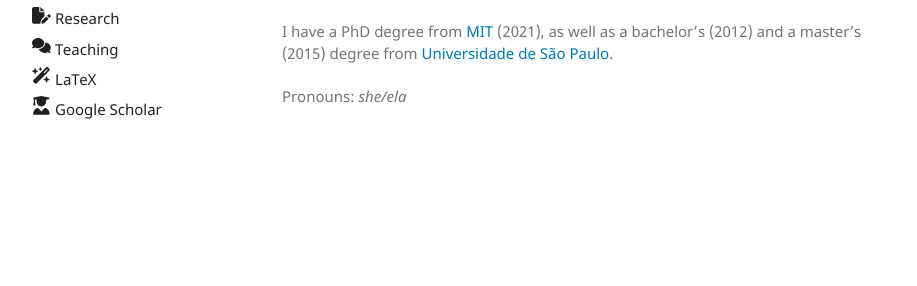
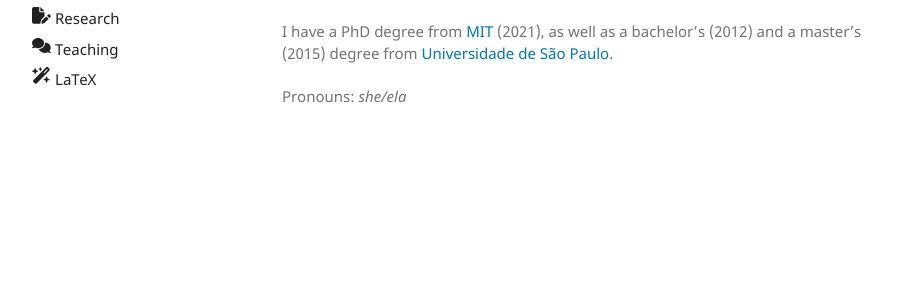
Before and after one commit to sznfng/sznfng.github.io, a Jekyll site: the page built from index.md, in a window 1280 px wide. Shown: the part 281-567 px from the top of the page, without its empty margins (178-1095 px from the left). Built offline with Jekyll 4.4.1, drawn with Linux system fonts in a browser that asks for light colours.

Commit message:
Update _config.yml

```diff
--- a/_config.yml
+++ b/_config.yml
@@ -24,9 +24,6 @@ sidebar:
   - name: LaTeX
     icon: <svg xmlns="http://www.w3.org/2000/svg" width="1.25em" height="1.25em" viewBox="0 0 576 512"><path fill="currentColor" d="M234.7 42.7L197 56.8c-3 1.1-5 4-5 7.2s2 6.1 5 7.2l37.7 14.1l14.1 37.7c1.1 3 4 5 7.2 5s6.1-2 7.2-5l14.1-37.7L315 71.2c3-1.1 5-4 5-7.2s-2-6.1-5-7.2l-37.7-14.1L263.2 5c-1.1-3-4-5-7.2-5s-6.1 2-7.2 5l-14.1 37.7zM46.1 395.4c-18.7 18.7-18.7 49.1 0 67.9l34.6 34.6c18.7 18.7 49.1 18.7 67.9 0l381.3-381.4c18.7-18.7 18.7-49.1 0-67.9l-34.6-34.5c-18.7-18.7-49.1-18.7-67.9 0L46.1 395.4zM484.6 82.6l-105 105l-23.3-23.3l105-105l23.3 23.3zM7.5 117.2C3 118.9 0 123.2 0 128s3 9.1 7.5 10.8L64 160l21.2 56.5c1.7 4.5 6 7.5 10.8 7.5s9.1-3 10.8-7.5L128 160l56.5-21.2c4.5-1.7 7.5-6 7.5-10.8s-3-9.1-7.5-10.8L128 96l-21.2-56.5c-1.7-4.5-6-7.5-10.8-7.5s-9.1 3-10.8 7.5L64 96L7.5 117.2zm352 256c-4.5 1.7-7.5 6-7.5 10.8s3 9.1 7.5 10.8L416 416l21.2 56.5c1.7 4.5 6 7.5 10.8 7.5s9.1-3 10.8-7.5L480 416l56.5-21.2c4.5-1.7 7.5-6 7.5-10.8s-3-9.1-7.5-10.8L480 352l-21.2-56.5c-1.7-4.5-6-7.5-10.8-7.5s-9.1 3-10.8 7.5L416 352l-56.5 21.2z"/></svg>
     link: /latex
-  - name: Google Scholar
-    icon: <svg xmlns="http://www.w3.org/2000/svg" width="1.25em" height="1.25em" viewBox="0 0 448 512"><path fill="currentColor" d="M219.3.5c3.1-.6 6.3-.6 9.4 0l200 40C439.9 42.7 448 52.6 448 64s-8.1 21.3-19.3 23.5L352 102.9V160c0 70.7-57.3 128-128 128S96 230.7 96 160v-57.1l-48-9.6v65.1l15.7 78.4c.9 4.7-.3 9.6-3.3 13.3S52.8 256 48 256H16c-4.8 0-9.3-2.1-12.4-5.9s-4.3-8.6-3.3-13.3L16 158.4V86.6C6.5 83.3 0 74.3 0 64c0-11.4 8.1-21.3 19.3-23.5l200-40zM111.9 327.7c10.5-3.4 21.8.4 29.4 8.5l71 75.5c6.3 6.7 17 6.7 23.3 0l71-75.5c7.6-8.1 18.9-11.9 29.4-8.5c65 20.9 112 81.7 112 153.6c0 17-13.8 30.7-30.7 30.7H30.7C13.8 512 0 498.2 0 481.3c0-71.9 47-132.7 111.9-153.6z"/></svg>
-    link: https://scholar.google.com/citations?user=2IBXsDsAAAAJ&hl=en&oi=sra
 
 # https://github.com/github/pages-gem/issues/399#issuecomment-301827749
 # When running locally, we run into the following error —
```
